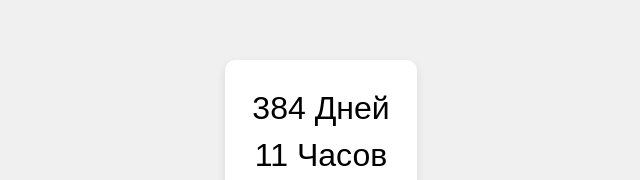
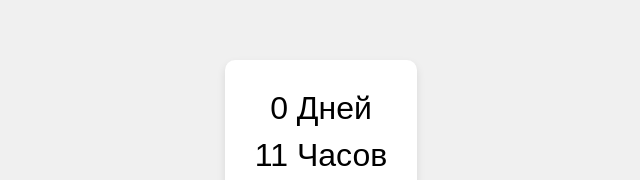
Before and after one commit to nik191220/timer1, a plain HTML site: page index.html in a window 1280 px wide. Shown: the part 229-409 px from the top of the page, without its empty margins (319-959 px from the left). Drawn offline with Linux system fonts and the light colour scheme.

Commit message:
Update index.html

```diff
--- a/index.html
+++ b/index.html
@@ -37,7 +37,7 @@
 
 <script>
     // Установи здесь свою дату
-    const startDate = new Date("2023-10-01T00:00:00");
+    const startDate = new Date("2024-10-19T00:00:00");
 
     function updateTimer() {
         const now = new Date();
```
